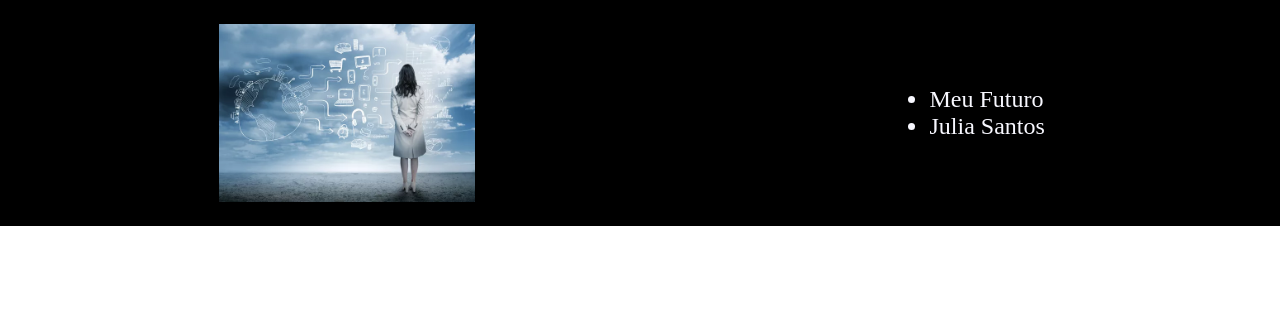
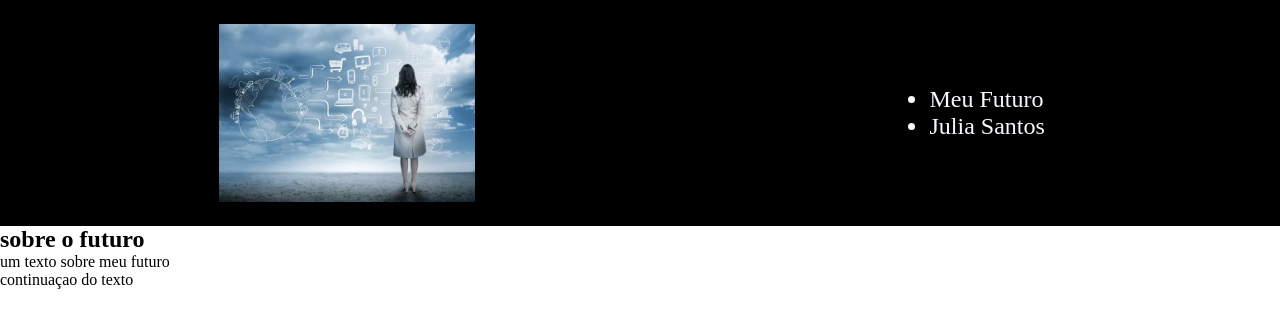
Before and after one commit to Juh-Santos/futuro, a plain HTML site: page index.html in a window 1280 px wide. Drawn offline with Linux system fonts and the light colour scheme.

Commit message:
nova seçao

```diff
--- a/index.html
+++ b/index.html
@@ -17,5 +17,14 @@
     </ul>
 </header>
 
+<section>
+<div>
+    <h2>sobre o futuro</h2>
+    <p>um texto sobre meu futuro</p>
+    <p>continuaçao do texto</p>
+    <img src="imagem-do-futuro" alt="">
+</div>
+</section>
+
 </body>
 </html>
```
